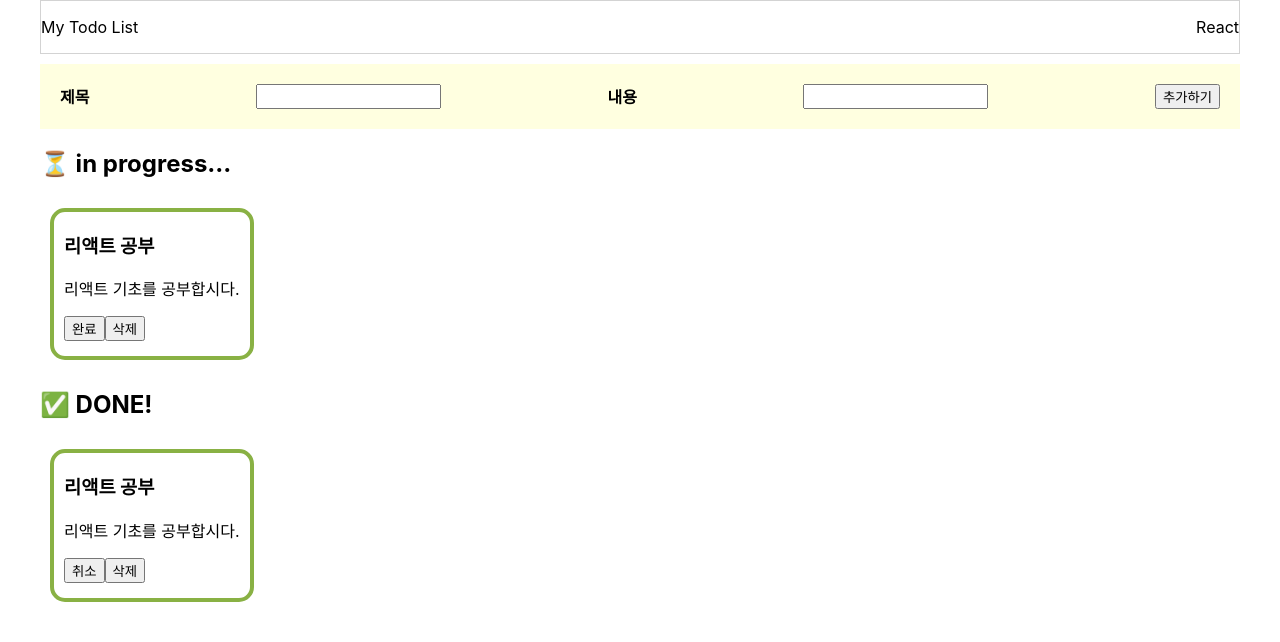
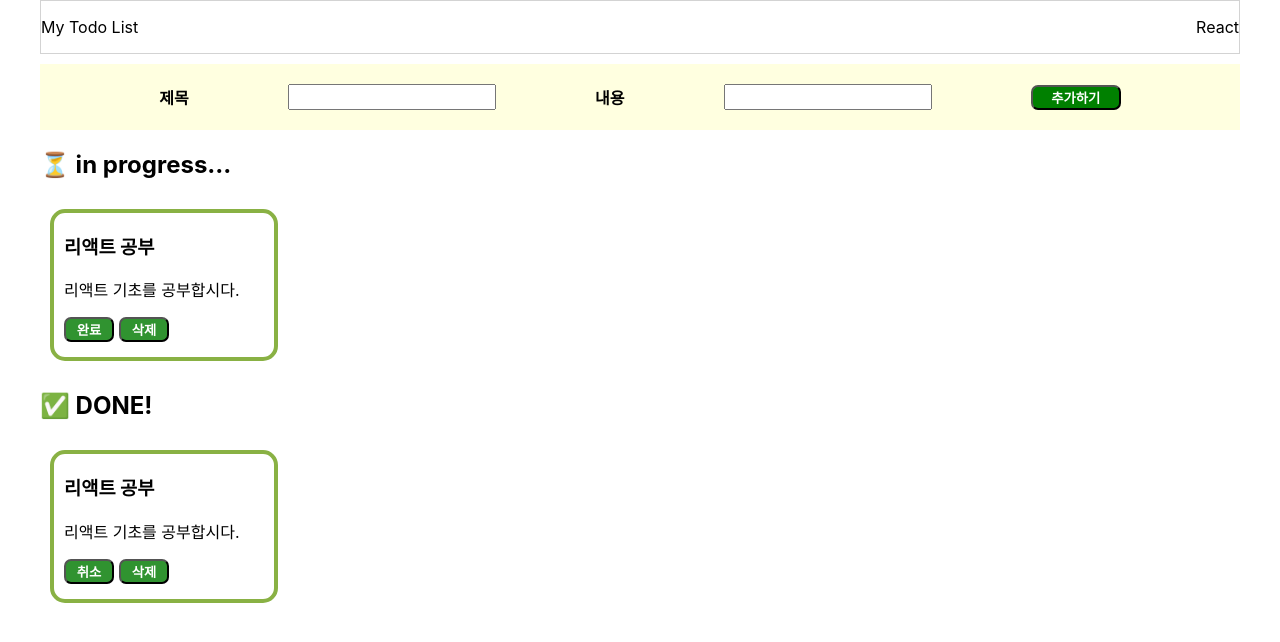
Before and after one commit to hyeincha/week-1, a React (Create React App) app: page / in a window 1280 px wide. Shown: the top 642 px of the page. Built offline with nearby package versions, Linux system fonts and the light colour scheme.

Commit message:
CSS 수정

```diff
--- a/src/components/form/style.css
+++ b/src/components/form/style.css
@@ -1,11 +1,26 @@
 .form {
-    display: flex;
-    margin: 10px auto;
-    justify-content: space-between;
-    background-color: lightyellow;
-    padding: 20px;
+  display: flex;
+  margin: 10px auto;
+  justify-content: space-evenly;
+  background-color: lightyellow;
+  padding: 20px;
+  align-items: center;
 }
 
 .form > label {
-    font-weight: bold;
+  font-weight: bold;
 }
+
+.form > input {
+  width: 200px;
+  height: 20px;
+}
+
+.form > button {
+  width: 90px;
+  height: 25px;
+  background-color: green;
+  color: white;
+  border-radius: 7px;
+  font-weight: bold;
+}
--- a/src/components/header/style.css
+++ b/src/components/header/style.css
@@ -1,5 +1,5 @@
 .header {
-    border: 1px solid lightgray;
-    display: flex;
-    justify-content: space-between;
+  border: 1px solid lightgray;
+  display: flex;
+  justify-content: space-between;
 }
--- a/src/components/todo/style.css
+++ b/src/components/todo/style.css
@@ -2,6 +2,16 @@
   border: 4px solid rgb(137, 177, 68);
   border-radius: 15px;
   padding: 0px 10px 15px 10px;
-  max-width: 200px;
+  width: 200px;
   margin: 10px;
 }
+
+.todo > button {
+  width: 50px;
+  height: 25px;
+  background-color: rgb(48, 147, 48);
+  color: white;
+  border-radius: 7px;
+  font-weight: bold;
+  margin-right: 5px;
+}
```
